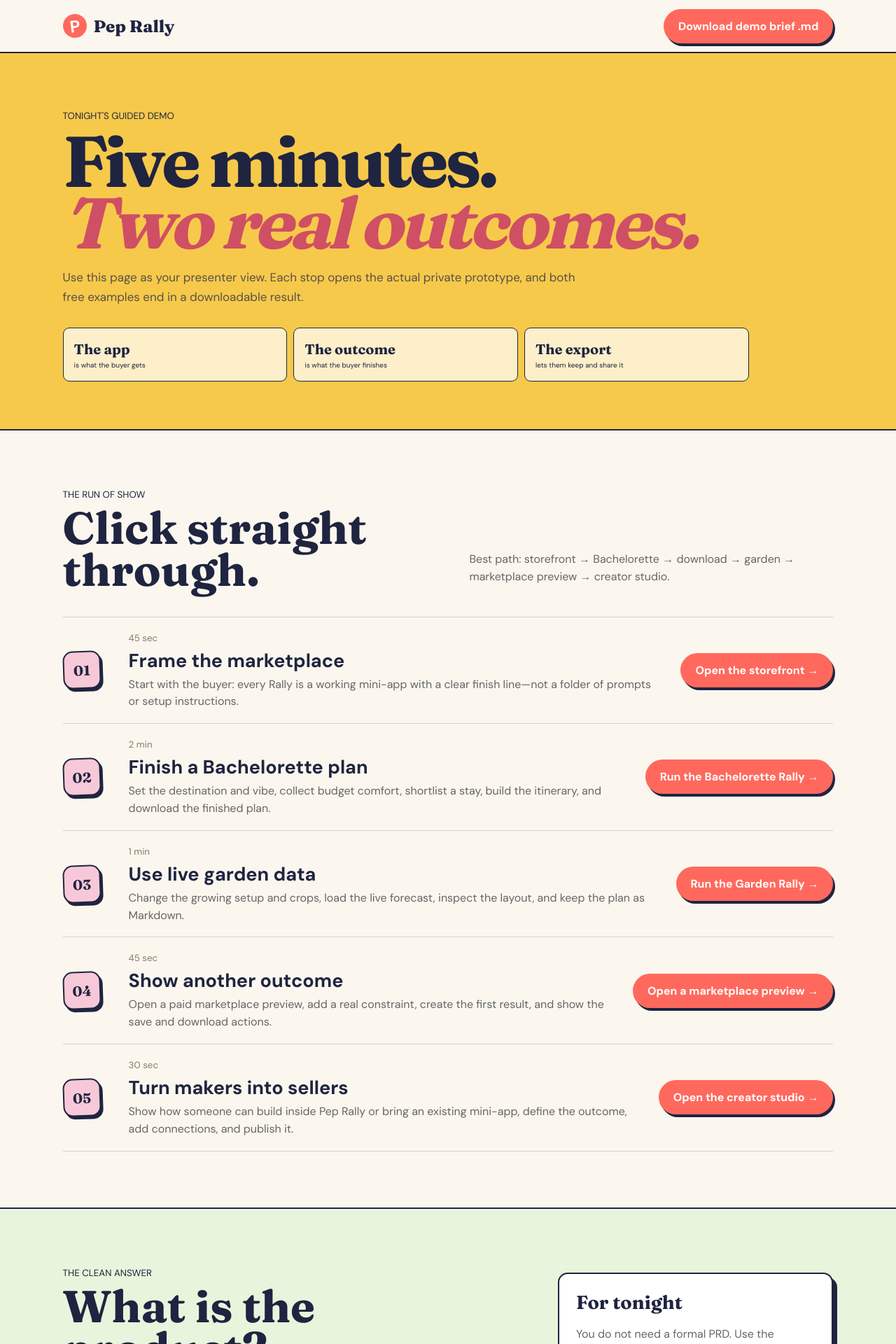
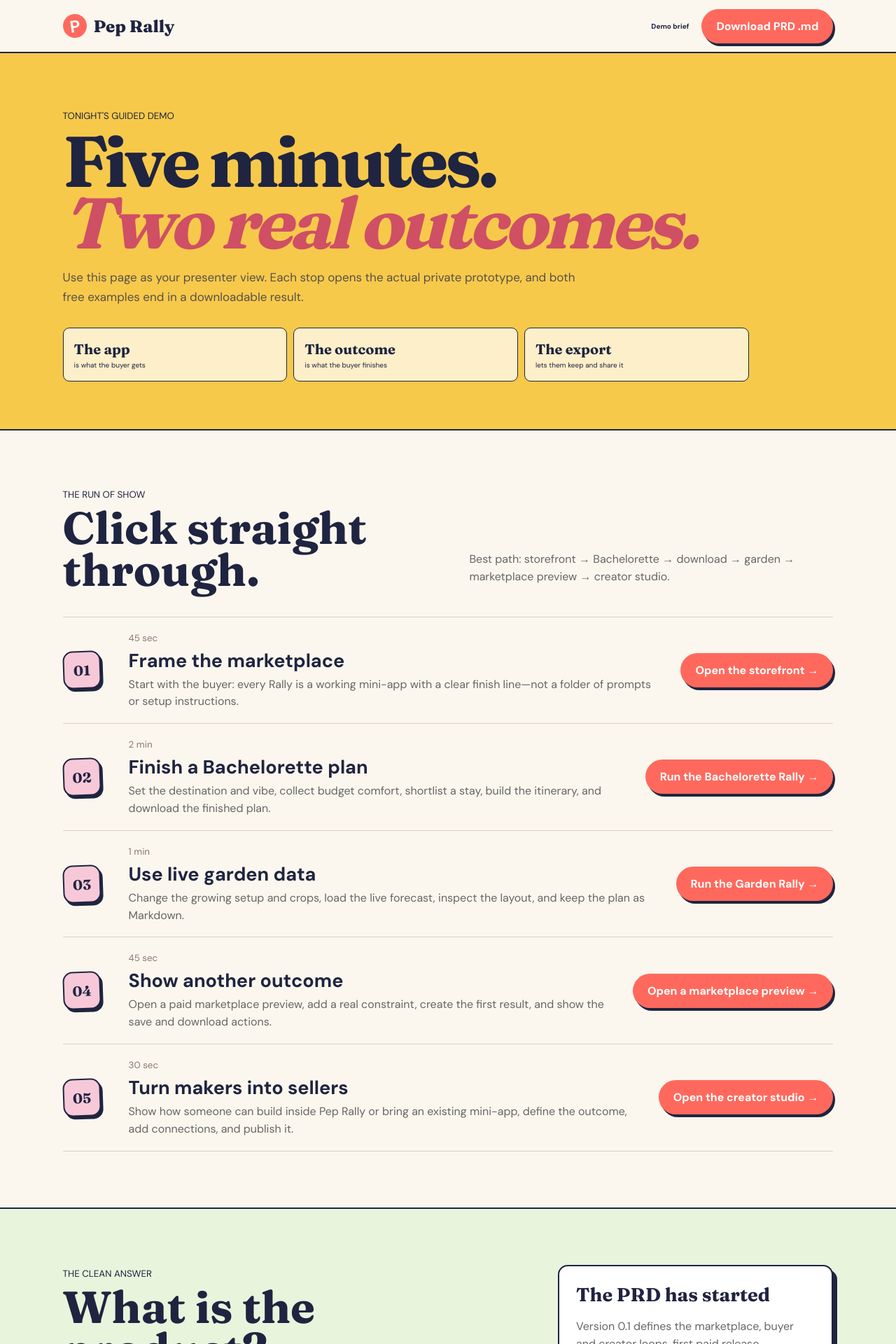
Before and after one commit to duroncelet/Pep-rally, a Next.js app: page /demo in a window 1280 px wide. Shown: the top 1920 px of the page at 70% size. Built offline with nearby package versions, Linux system fonts and the light colour scheme.

Commit message:
Add Pep Rally product requirements document

```diff
--- /dev/null
+++ b/app/api/prd/route.ts
@@ -0,0 +1,11 @@
+import prd from "../../../Pep-Rally-PRD.md?raw";
+
+export async function GET() {
+  return new Response(prd, {
+    headers: {
+      "content-type": "text/markdown; charset=utf-8",
+      "content-disposition": 'attachment; filename="Pep-Rally-PRD-v0.1.md"',
+      "cache-control": "public, max-age=300",
+    },
+  });
+}
--- a/app/demo/page.tsx
+++ b/app/demo/page.tsx
@@ -10,9 +10,9 @@
 
 export default function DemoPage() {
   return <main className="demo-page">
-    <nav><Link href="/" className="brand"><span className="brand-mark">P</span>Pep Rally</Link><a className="nav-button center-link" href="/api/demo-brief">Download demo brief .md</a></nav>
+    <nav><Link href="/" className="brand"><span className="brand-mark">P</span>Pep Rally</Link><div className="demo-doc-links"><a href="/api/demo-brief">Demo brief</a><a className="nav-button center-link" href="/api/prd">Download PRD .md</a></div></nav>
     <header><small>TONIGHT&apos;S GUIDED DEMO</small><h1>Five minutes.<br/><em>Two real outcomes.</em></h1><p>Use this page as your presenter view. Each stop opens the actual private prototype, and both free examples end in a downloadable result.</p><div className="demo-promise"><span><b>The app</b> is what the buyer gets</span><span><b>The outcome</b> is what the buyer finishes</span><span><b>The export</b> lets them keep and share it</span></div></header>
     <section className="demo-route"><div className="demo-route-head"><div><small>THE RUN OF SHOW</small><h2>Click straight through.</h2></div><p>Best path: storefront → Bachelorette → download → garden → marketplace preview → creator studio.</p></div>{stops.map((stop) => <article key={stop.number}><div className="demo-number">{stop.number}</div><div><small>{stop.time}</small><h3>{stop.title}</h3><p>{stop.body}</p></div><a className="primary center-link" href={stop.href}>{stop.action} →</a></article>)}</section>
-    <section className="demo-truth"><div><small>THE CLEAN ANSWER</small><h2>What is the product?</h2><p>The usable mini-app is the product. Its job is to turn the customer’s real context into a finished plan, decision, system, or next action. The saved workspace and exports make that outcome durable.</p></div><aside><b>For tonight</b><p>You do not need a formal PRD. Use the downloadable brief for the story and write the lean production PRD after you collect reactions.</p><a href="/api/demo-brief">Keep the brief →</a></aside></section>
+    <section className="demo-truth"><div><small>THE CLEAN ANSWER</small><h2>What is the product?</h2><p>The usable mini-app is the product. Its job is to turn the customer’s real context into a finished plan, decision, system, or next action. The saved workspace and exports make that outcome durable.</p></div><aside><b>The PRD has started</b><p>Version 0.1 defines the marketplace, buyer and creator loops, first paid release, entitlement model, trust rules, economics, metrics, launch sequence, and open decisions.</p><a href="/api/prd">Download PRD v0.1 →</a></aside></section>
   </main>;
 }
--- a/app/globals.css
+++ b/app/globals.css
@@ -3483,6 +3483,8 @@
 
 .demo-page { min-height: 100vh; background: var(--cream); }
 .demo-page > nav { height: 76px; padding: 0 7vw; display: flex; align-items: center; justify-content: space-between; border-bottom: 2px solid var(--ink); background: var(--cream); }
+.demo-doc-links { display: flex; gap: 18px; align-items: center; }
+.demo-doc-links > a:first-child { color: inherit; font-size: 10px; font-weight: 900; }
 .demo-page > header { padding: 78px 7vw 68px; background: var(--yellow); border-bottom: 2px solid var(--ink); }
 .demo-page > header h1 { max-width: 1000px; margin: 11px 0 20px; font-size: clamp(58px, 8vw, 112px); line-height: .86; letter-spacing: -5px; }
 .demo-page > header h1 em { color: #cf4f65; }
@@ -3656,6 +3658,7 @@
   .demo-page > header h1 { letter-spacing: -3px; }
   .demo-route article { grid-template-columns: 55px 1fr; }
   .demo-route article > a { grid-column: 1 / -1; }
+  .demo-doc-links > a:first-child { display: none; }
   .ready-divider { align-items: start; flex-direction: column; }
   .concept-hero h1 { font-size: 54px; }
   .pdp-photo img { height: 400px; }
```
Also changed, not shown: 2 other files (tests, documents, lock files or other folders).
